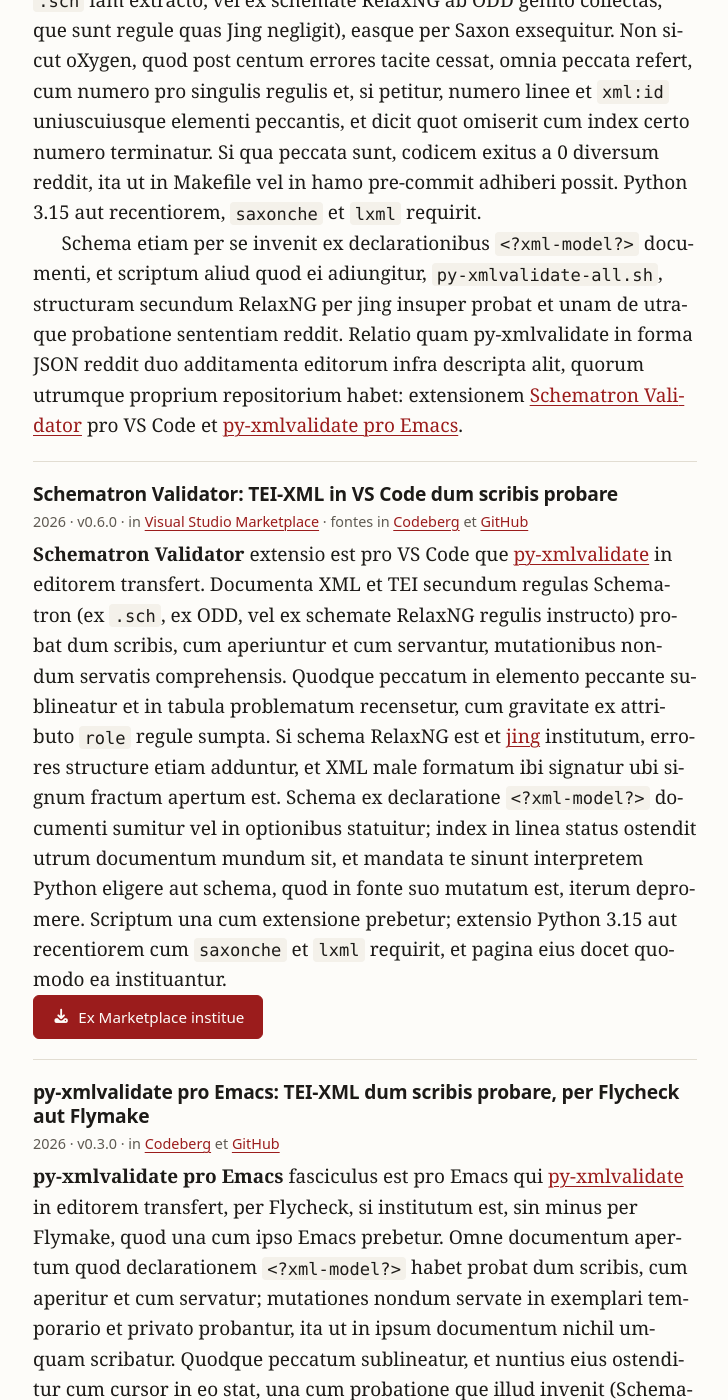
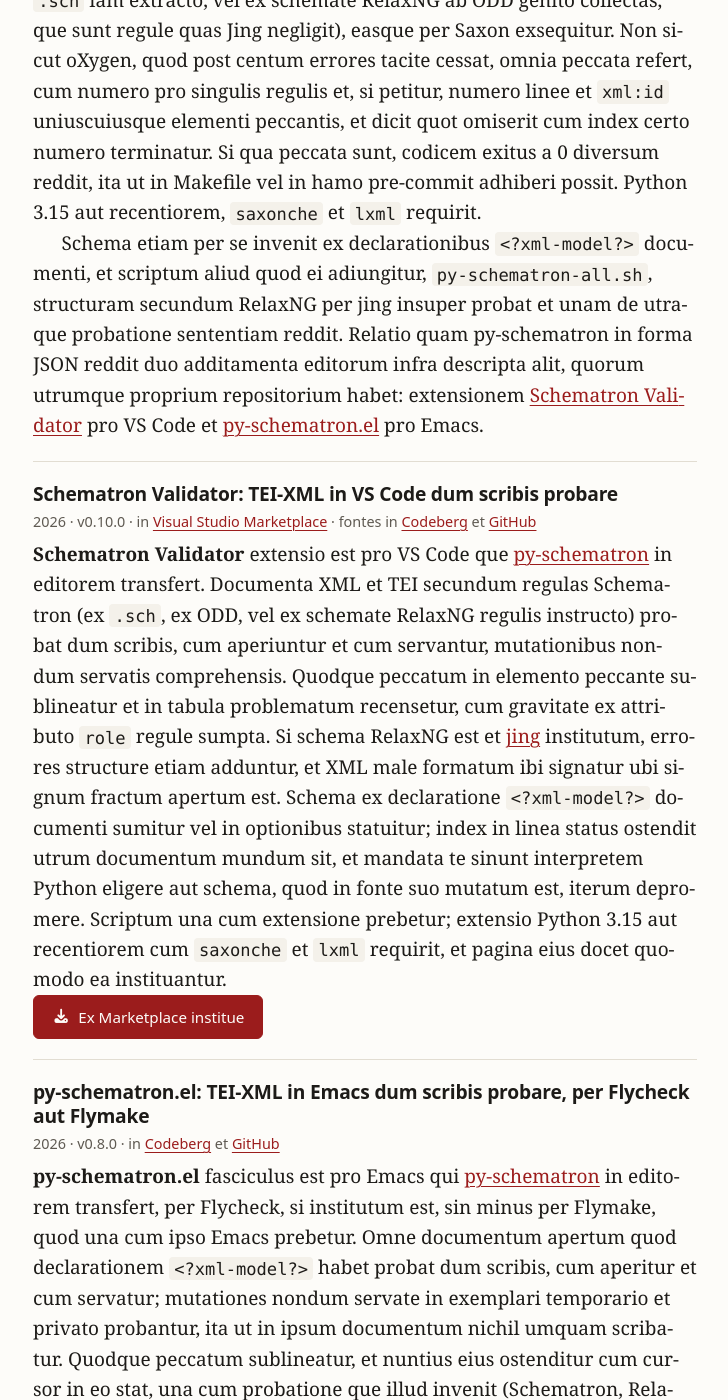
Before and after one commit to nivaca/nivaca.github.io, a Jekyll site: the page built from la/programmata.md, in a window 1280 px wide and 1400 px high, scrolled down 6025 px. Shown: the whole window, without its empty margins (275-1003 px from the left). Built offline with Jekyll 4.4.1, drawn with Linux system fonts in a browser that asks for light colours; some web fonts are replaced; a style sheet for code colours, icons or effects is not loaded; some of the changed text lies outside the part shown.

Commit message:
Coding page: py-xmlvalidate is now py-schematron; update versions
The Emacs package is now py-schematron.el and the VS Code extension's
repository py-schematron-vscode. Versions: py-words 3.23, py-foliation
1.0.1, py-redact 1.0.0, py-schematron 2.0, Schematron Validator 0.10.0,
py-schematron.el 0.8.0. QuickView is now on Codeberg too.

```diff
--- a/la/programmata.md
+++ b/la/programmata.md
@@ -11,7 +11,7 @@ Programmata scribo maxime lingua [Python](https://www.python.org/), necnon XML/T
 <ul class="projects">
   <li class="project">
     <h2><a href="https://codeberg.org/{{ site.codeberg_username }}/py-words">py-words: lexicon Latinum cum morphologia</a></h2>
-    <p class="project-role">2026 · v3.22 · in <a href="https://codeberg.org/{{ site.codeberg_username }}/py-words">Codeberg</a> et <a href="https://github.com/{{ site.github_username }}/py-words">GitHub</a></p>
+    <p class="project-role">2026 · v3.23 · in <a href="https://codeberg.org/{{ site.codeberg_username }}/py-words">Codeberg</a> et <a href="https://github.com/{{ site.github_username }}/py-words">GitHub</a></p>
     <p><b>py-words</b> lexicon est Latino-Anglicum et Latino-Hispanicum, in utramque partem, lingua Python scriptum. Ex programmate WORDS Guillelmi Whitaker ortum est, sed et codex et data de novo ordinata sunt, et nunc lexicon Anglicum Lewis et Short continet et Hispanica Echave-Sustaeta et De Miguel. Voces Latinas declinatas vel coniugatas, et integros versus, in formas suas et lemmata resolvit, cum significationibus Anglice vel Hispanice redditis, et voces Latinas pro Anglicis aut Hispanicis invenit. In fenestra, in linea mandatorum, in terminali vel in navigatro operatur, et nichil aliud quam Python 3.13 aut recentiorem requirit.</p>
     <p><a class="button button-primary" href="{{ "/py-words/" | relative_url }}"><i class="fas fa-book-open" aria-hidden="true"></i> In navigatro tuo experire</a>
       <a class="button" href="https://nivaca.pythonanywhere.com/"><i class="fas fa-server" aria-hidden="true"></i> Speculum</a></p>
@@ -43,7 +43,7 @@ Programmata scribo maxime lingua [Python](https://www.python.org/), necnon XML/T
 
   <li class="project">
     <h2><a href="https://github.com/{{ site.github_username }}/QuickView">QuickView: documenta in KDE Plasma celeriter inspicere</a></h2>
-    <p class="project-role">2026 · v0.2.5 · in <a href="https://github.com/{{ site.github_username }}/QuickView">GitHub</a></p>
+    <p class="project-role">2026 · v0.2.5 · in <a href="https://codeberg.org/{{ site.codeberg_username }}/QuickView">Codeberg</a> et <a href="https://github.com/{{ site.github_username }}/QuickView">GitHub</a></p>
     <p><b>QuickView</b> furca est retractata <a href="https://github.com/MustaphaAlioglou/QuickView">programmatis QuickView Mustaphe Alioglou</a>, instrumenti ad documenta celeriter inspicienda in KDE Plasma 6, more Quick Look in macOS: elige documentum in Dolphin, preme clavem spatii, et tabula fluitans cum prospectu apparet; sagitte per directorium discurrunt vel per documenta simul electa transeunt. Imagines ostendit, PDF (cum inquisitione et indice laterali), libros EPUB in paginas compositos, Markdown redditum, codicem fontium cum syntaxi coloribus distincta, HTML, sonos et pelliculas, contenta archivorum compressorum, tabulas calculatorias in suis cancellis, et documenta officii per LibreOffice in paginas composita. Demon semper presens efficit ut tabula intra viginti fere millesimas secundi appareat, et quilibet analysator in carcere bubblewrap currit, sine accessu ad rete vel ad systema documentorum. Furca subsidium pro LibreOffice ex Flathub addit, vitium corrigit quo tabula herere poterat, demonem in modulos minores dividit et institutorem tutiorem reddit. Lingua Python cum PySide6 scriptum est, et Python 3.15 aut recentiorem et bubblewrap requirit.</p>
   </li>
 
@@ -61,13 +61,13 @@ Programmata scribo maxime lingua [Python](https://www.python.org/), necnon XML/T
 
   <li class="project">
     <h2><a href="https://github.com/{{ site.github_username }}/py-foliation">py-foliation: titulos paginarum documentorum PDF mutare</a></h2>
-    <p class="project-role">2026 · v0.9 · in <a href="https://codeberg.org/{{ site.codeberg_username }}/py-foliation">Codeberg</a> et <a href="https://github.com/{{ site.github_username }}/py-foliation">GitHub</a></p>
+    <p class="project-role">2026 · v1.0.1 · in <a href="https://codeberg.org/{{ site.codeberg_username }}/py-foliation">Codeberg</a> et <a href="https://github.com/{{ site.github_username }}/py-foliation">GitHub</a></p>
     <p><b>py-foliation</b> titulos paginarum documentorum PDF mutat, id est numerationem quam inspector PDF paginis attribuit. Liber cuius partes preliminares numeris i, ii, iii signantur et cuius textus rursus ab 1 incipit, hos numeros in inspectore ostendere potest, loco simplicis numerationis 1, 2, 3 paginarum documenti; tituli tantum mutantur, pagine vero intacte manent. Tituli per intervalla statuuntur, quorum quodque primam paginam suam habet, stilum (numeros Arabicos, Romanos vel litteras, maiusculas vel minusculas, vel nullum numerum), numerum a quo incipit et prefixum, ita ut appendix per App-1, App-2 currere possit, vel ultima pagina Tegumentum vocari. Fenestram habet ad titulos paginatim videndos et mutandos, cum facultate revocandi et iterandi, et lineam mandatorum ad idem in scriptis faciendum; fenestra mandatum exscribere potest quod eosdem titulos alii documento tribuit. Interfacies Anglice et Hispanice loquitur. Lingua Python cum pikepdf et PySide6 scriptum est, et vel ut AppImage pro Linux, vel ut fasciculus Fedore in Copr, vel ex fontibus cum Python 3.15 aut recentiore instituitur.</p>
   </li>
 
   <li class="project" id="py-redact">
     <h2><a href="https://github.com/{{ site.github_username }}/py-redact">py-redact: documenta PDF expungere</a></h2>
-    <p class="project-role">2026 · v0.4.6 · in <a href="https://codeberg.org/{{ site.codeberg_username }}/py-redact">Codeberg</a> et <a href="https://github.com/{{ site.github_username }}/py-redact">GitHub</a></p>
+    <p class="project-role">2026 · v1.0.0 · in <a href="https://codeberg.org/{{ site.codeberg_username }}/py-redact">Codeberg</a> et <a href="https://github.com/{{ site.github_username }}/py-redact">GitHub</a></p>
     <p><b>py-redact</b> documenta PDF expungit. In paginis notas quid delendum sit, et in exemplari expuncto quidquid sub singulis notis iacet in perpetuum tollitur: textus, littera post litteram, pars imaginum quam nota tegit, delineationes quas operit, et annotationes campique formularum quos tangit. Hoc non idem est ac rectangulum nigrum pingere, quod textum ab oculis abscondit sed in documento relinquit; py-redact eum eximit, et post servationem exemplar examinat, ut certum sit nichil eorum que sub nota erant adhuc legi posse. Locus colore impleri vel ut est relinqui potest, cum textu superscripto, ut <code>REDACTED</code>, vel cum nota exceptionis FOIA. Pluribus modis notatur: super textum trahendo vel quadrum pingendo, omnia loca inveniendo et notando ubi vox, index vocum vel formula occurrit (numeri telephonici, inscriptiones epistolarum electronicarum, numeri chartarum et identitatis, dies, rationes argentarie), et notam in aliis paginis repetendo. Potest etiam occulta documenti tollere (metadata, adiuncta, signacula, commentaria, textum occultum, scripta) et exemplar ut PDF/A vel PDF/X per <a href="#pdf2iso">pdf2iso</a> servare. Fenestra Anglice et Hispanice loquitur. Lingua Python cum PyMuPDF et PySide6 scriptum est, et vel ut AppImage pro Linux, vel ut fasciculus Fedore in Copr, vel ex fontibus cum Python 3.14 aut recentiore instituitur.</p>
   </li>
 
@@ -77,24 +77,24 @@ Programmata scribo maxime lingua [Python](https://www.python.org/), necnon XML/T
     <p><b>pdf2iso</b> documenta PDF ad duas normas ISO convertit: PDF/A, ad diuturnam conservationem (PDF/A-1b, 2b et 3b), et PDF/X-4, ad impressionem. Unicum est scriptum linee mandatorum. Ghostscript ipsam conversionem facit; pikepdf ante eam documenta cifris clausa vel corrupta aperit, et post eam metadata amissa restituit et corrigit que Ghostscript perperam relinquit. Deinde quodque effectum probatur: documenta PDF/A per veraPDF, si institutum est, documenta PDF/X-4 per examen structure proprium. Ad PDF/A-2b et 3b, optio <code>--light</code> documentum primo per solum pikepdf conficere temptat, paginis intactis, et quod confecit retinet si veraPDF id probat; sic libri in imagines digitales translati, quos Ghostscript multo maiores reddere solet, magnitudinem fere pristinam servant. Monet de omnibus que norma eum abicere cogit (JavaScript, adiuncta, annotationes in PDF/X, transparentias in imagines conversas in PDF/A-1b), documentum originale numquam superscribit, et codices exitus scriptis aptos reddit. Python 3.14 aut recentiorem, Ghostscript 10 aut recentiorem et pikepdf requirit.</p>
   </li>
 
-  <li class="project" id="py-xmlvalidate">
-    <h2><a href="https://github.com/{{ site.github_username }}/py-xmlvalidate">py-xmlvalidate: TEI-XML secundum Schematron ex terminali probare</a></h2>
-    <p class="project-role">2026 · v1.17 · in <a href="https://codeberg.org/{{ site.codeberg_username }}/py-xmlvalidate">Codeberg</a> et <a href="https://github.com/{{ site.github_username }}/py-xmlvalidate">GitHub</a></p>
-    <p><b>py-xmlvalidate</b> scriptum est lingua Python, quod documenta TEI-XML secundum regulas Schematron in ODD inclusas probat (vel in documento <code>.sch</code> iam extracto, vel ex schemate RelaxNG ab ODD genito collectas, que sunt regule quas Jing negligit), easque per Saxon exsequitur. Non sicut oXygen, quod post centum errores tacite cessat, omnia peccata refert, cum numero pro singulis regulis et, si petitur, numero linee et <code>xml:id</code> uniuscuiusque elementi peccantis, et dicit quot omiserit cum index certo numero terminatur. Si qua peccata sunt, codicem exitus a 0 diversum reddit, ita ut in Makefile vel in hamo pre-commit adhiberi possit. Python 3.15 aut recentiorem, <code>saxonche</code> et <code>lxml</code> requirit.</p>
-    <p class="continued">Schema etiam per se invenit ex declarationibus <code>&lt;?xml-model?&gt;</code> documenti, et scriptum aliud quod ei adiungitur, <code>py-xmlvalidate-all.sh</code>, structuram secundum RelaxNG per jing insuper probat et unam de utraque probatione sententiam reddit. Relatio quam py-xmlvalidate in forma JSON reddit duo additamenta editorum infra descripta alit, quorum utrumque proprium repositorium habet: extensionem <a href="#schematron-validator">Schematron Validator</a> pro VS Code et <a href="#py-xmlvalidate-emacs">py-xmlvalidate pro Emacs</a>.</p>
+  <li class="project" id="py-schematron">
+    <h2><a href="https://github.com/{{ site.github_username }}/py-schematron">py-schematron: TEI-XML secundum Schematron ex terminali probare</a></h2>
+    <p class="project-role">2026 · v2.0 · in <a href="https://codeberg.org/{{ site.codeberg_username }}/py-schematron">Codeberg</a> et <a href="https://github.com/{{ site.github_username }}/py-schematron">GitHub</a></p>
+    <p><b>py-schematron</b> scriptum est lingua Python, quod documenta TEI-XML secundum regulas Schematron in ODD inclusas probat (vel in documento <code>.sch</code> iam extracto, vel ex schemate RelaxNG ab ODD genito collectas, que sunt regule quas Jing negligit), easque per Saxon exsequitur. Non sicut oXygen, quod post centum errores tacite cessat, omnia peccata refert, cum numero pro singulis regulis et, si petitur, numero linee et <code>xml:id</code> uniuscuiusque elementi peccantis, et dicit quot omiserit cum index certo numero terminatur. Si qua peccata sunt, codicem exitus a 0 diversum reddit, ita ut in Makefile vel in hamo pre-commit adhiberi possit. Python 3.15 aut recentiorem, <code>saxonche</code> et <code>lxml</code> requirit.</p>
+    <p class="continued">Schema etiam per se invenit ex declarationibus <code>&lt;?xml-model?&gt;</code> documenti, et scriptum aliud quod ei adiungitur, <code>py-schematron-all.sh</code>, structuram secundum RelaxNG per jing insuper probat et unam de utraque probatione sententiam reddit. Relatio quam py-schematron in forma JSON reddit duo additamenta editorum infra descripta alit, quorum utrumque proprium repositorium habet: extensionem <a href="#schematron-validator">Schematron Validator</a> pro VS Code et <a href="#py-schematron-el">py-schematron.el</a> pro Emacs.</p>
   </li>
 
   <li class="project" id="schematron-validator">
     <h2><a href="https://marketplace.visualstudio.com/items?itemName=NicolasVaughan.validate-schematron">Schematron Validator: TEI-XML in VS Code dum scribis probare</a></h2>
-    <p class="project-role">2026 · v0.6.0 · in <a href="https://marketplace.visualstudio.com/items?itemName=NicolasVaughan.validate-schematron">Visual Studio Marketplace</a> · fontes in <a href="https://codeberg.org/{{ site.codeberg_username }}/py-xmlvalidate-vscode">Codeberg</a> et <a href="https://github.com/{{ site.github_username }}/py-xmlvalidate-vscode">GitHub</a></p>
-    <p><b>Schematron Validator</b> extensio est pro VS Code que <a href="#py-xmlvalidate">py-xmlvalidate</a> in editorem transfert. Documenta XML et TEI secundum regulas Schematron (ex <code>.sch</code>, ex ODD, vel ex schemate RelaxNG regulis instructo) probat dum scribis, cum aperiuntur et cum servantur, mutationibus nondum servatis comprehensis. Quodque peccatum in elemento peccante sublineatur et in tabula problematum recensetur, cum gravitate ex attributo <code>role</code> regule sumpta. Si schema RelaxNG est et <a href="https://relaxng.org/jclark/jing.html">jing</a> institutum, errores structure etiam adduntur, et XML male formatum ibi signatur ubi signum fractum apertum est. Schema ex declaratione <code>&lt;?xml-model?&gt;</code> documenti sumitur vel in optionibus statuitur; index in linea status ostendit utrum documentum mundum sit, et mandata te sinunt interpretem Python eligere aut schema, quod in fonte suo mutatum est, iterum depromere. Scriptum una cum extensione prebetur; extensio Python 3.15 aut recentiorem cum <code>saxonche</code> et <code>lxml</code> requirit, et pagina eius docet quomodo ea instituantur.</p>
+    <p class="project-role">2026 · v0.10.0 · in <a href="https://marketplace.visualstudio.com/items?itemName=NicolasVaughan.validate-schematron">Visual Studio Marketplace</a> · fontes in <a href="https://codeberg.org/{{ site.codeberg_username }}/py-schematron-vscode">Codeberg</a> et <a href="https://github.com/{{ site.github_username }}/py-schematron-vscode">GitHub</a></p>
+    <p><b>Schematron Validator</b> extensio est pro VS Code que <a href="#py-schematron">py-schematron</a> in editorem transfert. Documenta XML et TEI secundum regulas Schematron (ex <code>.sch</code>, ex ODD, vel ex schemate RelaxNG regulis instructo) probat dum scribis, cum aperiuntur et cum servantur, mutationibus nondum servatis comprehensis. Quodque peccatum in elemento peccante sublineatur et in tabula problematum recensetur, cum gravitate ex attributo <code>role</code> regule sumpta. Si schema RelaxNG est et <a href="https://relaxng.org/jclark/jing.html">jing</a> institutum, errores structure etiam adduntur, et XML male formatum ibi signatur ubi signum fractum apertum est. Schema ex declaratione <code>&lt;?xml-model?&gt;</code> documenti sumitur vel in optionibus statuitur; index in linea status ostendit utrum documentum mundum sit, et mandata te sinunt interpretem Python eligere aut schema, quod in fonte suo mutatum est, iterum depromere. Scriptum una cum extensione prebetur; extensio Python 3.15 aut recentiorem cum <code>saxonche</code> et <code>lxml</code> requirit, et pagina eius docet quomodo ea instituantur.</p>
     <p><a class="button button-primary" href="https://marketplace.visualstudio.com/items?itemName=NicolasVaughan.validate-schematron"><i class="fas fa-download" aria-hidden="true"></i> Ex Marketplace institue</a></p>
   </li>
 
-  <li class="project" id="py-xmlvalidate-emacs">
-    <h2><a href="https://github.com/{{ site.github_username }}/py-xmlvalidate-emacs">py-xmlvalidate pro Emacs: TEI-XML dum scribis probare, per Flycheck aut Flymake</a></h2>
-    <p class="project-role">2026 · v0.3.0 · in <a href="https://codeberg.org/{{ site.codeberg_username }}/py-xmlvalidate-emacs">Codeberg</a> et <a href="https://github.com/{{ site.github_username }}/py-xmlvalidate-emacs">GitHub</a></p>
-    <p><b>py-xmlvalidate pro Emacs</b> fasciculus est pro Emacs qui <a href="#py-xmlvalidate">py-xmlvalidate</a> in editorem transfert, per Flycheck, si institutum est, sin minus per Flymake, quod una cum ipso Emacs prebetur. Omne documentum apertum quod declarationem <code>&lt;?xml-model?&gt;</code> habet probat dum scribis, cum aperitur et cum servatur; mutationes nondum servate in exemplari temporario et privato probantur, ita ut in ipsum documentum nichil umquam scribatur. Quodque peccatum sublineatur, et nuntius eius ostenditur cum cursor in eo stat, una cum probatione que illud invenit (Schematron, RelaxNG, vel XML, si documentum male formatum est), et linea modi numeros peccatorum ostendit; mandatum quoddam relationem integram documenti verbis expressam reddit, singulis lineis cum documento coniunctis. Si schema RelaxNG est, structuram etiam per <a href="https://relaxng.org/jclark/jing.html">jing</a> probat et schema, per trang conversum, ipsi nxml-mode tradit, ut ea elementa et attributa proponantur que schema eo loco ubi cursor stat permittit. Quoniam regule schematis documenta legere et ex rete petere possunt, sola documenta probat que in <code>trusted-content</code>, id est in indice rerum quibus Emacs fidem habet, recensentur. Emacs 31 aut recentiorem requirit, et Python 3.15 aut recentiorem cum <code>saxonche</code> et <code>lxml</code>; jing et trang non sunt necessaria.</p>
+  <li class="project" id="py-schematron-el">
+    <h2><a href="https://github.com/{{ site.github_username }}/py-schematron.el">py-schematron.el: TEI-XML in Emacs dum scribis probare, per Flycheck aut Flymake</a></h2>
+    <p class="project-role">2026 · v0.8.0 · in <a href="https://codeberg.org/{{ site.codeberg_username }}/py-schematron.el">Codeberg</a> et <a href="https://github.com/{{ site.github_username }}/py-schematron.el">GitHub</a></p>
+    <p><b>py-schematron.el</b> fasciculus est pro Emacs qui <a href="#py-schematron">py-schematron</a> in editorem transfert, per Flycheck, si institutum est, sin minus per Flymake, quod una cum ipso Emacs prebetur. Omne documentum apertum quod declarationem <code>&lt;?xml-model?&gt;</code> habet probat dum scribis, cum aperitur et cum servatur; mutationes nondum servate in exemplari temporario et privato probantur, ita ut in ipsum documentum nichil umquam scribatur. Quodque peccatum sublineatur, et nuntius eius ostenditur cum cursor in eo stat, una cum probatione que illud invenit (Schematron, RelaxNG, vel XML, si documentum male formatum est), et linea modi numeros peccatorum ostendit; mandatum quoddam relationem integram documenti verbis expressam reddit, singulis lineis cum documento coniunctis. Si schema RelaxNG est, structuram etiam per <a href="https://relaxng.org/jclark/jing.html">jing</a> probat et schema, per trang conversum, ipsi nxml-mode tradit, ut ea elementa et attributa proponantur que schema eo loco ubi cursor stat permittit. Quoniam regule schematis documenta legere et ex rete petere possunt, sola documenta probat que in <code>trusted-content</code>, id est in indice rerum quibus Emacs fidem habet, recensentur. Emacs 31 aut recentiorem requirit, et Python 3.15 aut recentiorem cum <code>saxonche</code> et <code>lxml</code>; jing et trang non sunt necessaria.</p>
   </li>
 </ul>
 
```
Also changed, not shown: coding.md (+15 -15 lines), es/programacion.md (+15 -15 lines).
